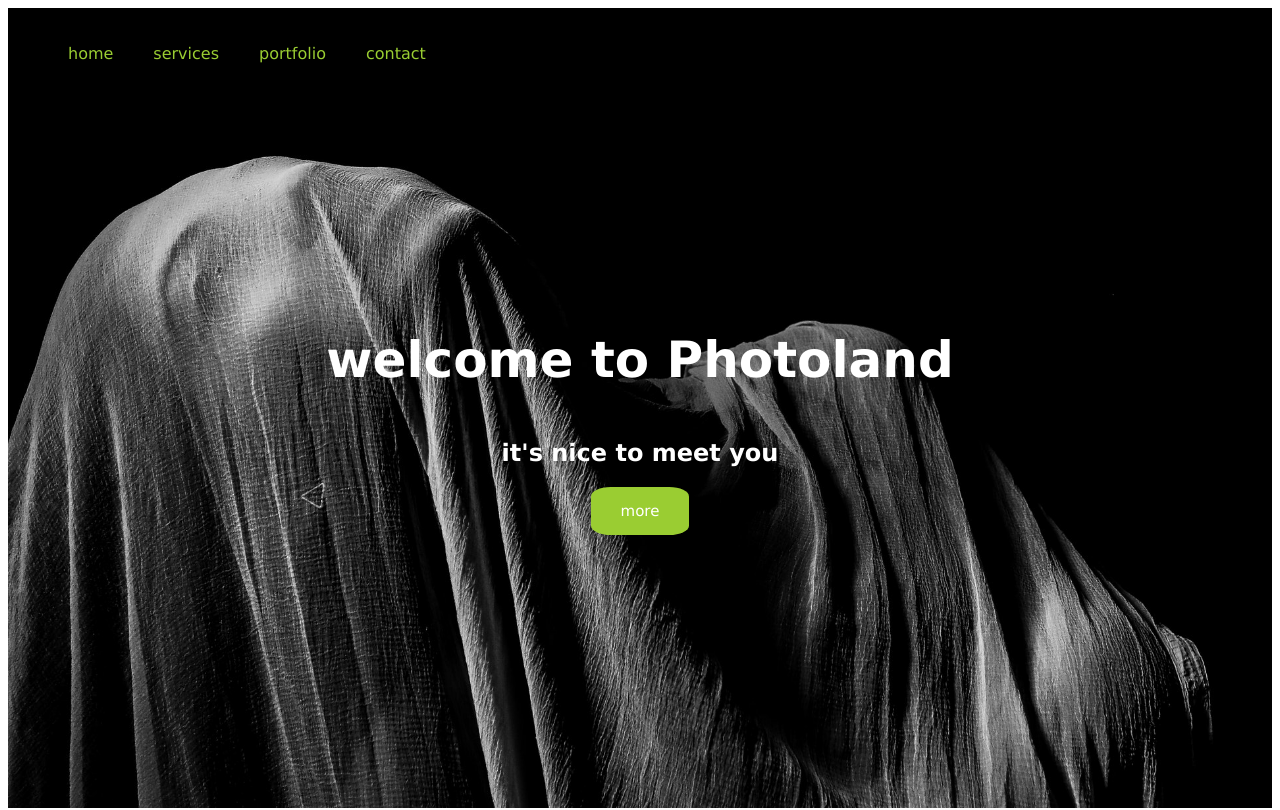
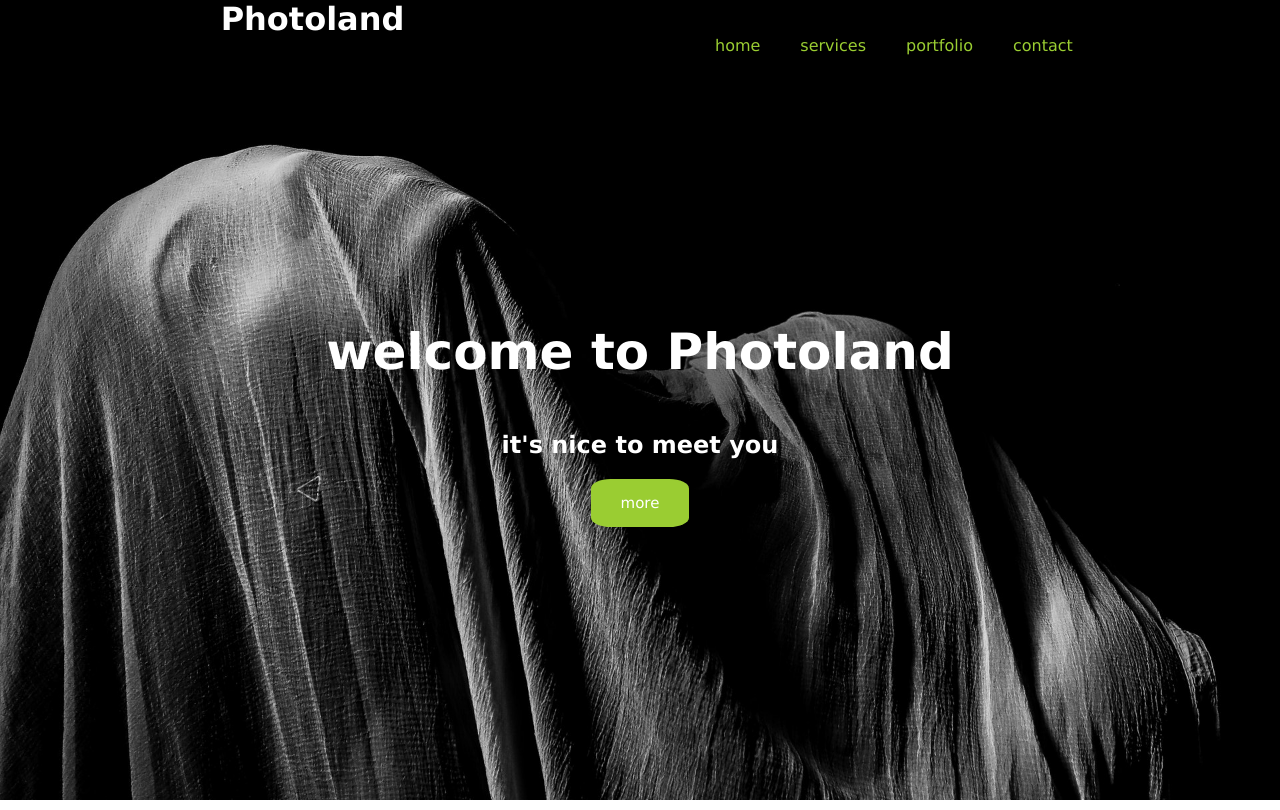
Before and after one commit to danign123/studio-project, a website: page index.html in a window 1280 px wide. Shown: the top 810 px of the page. Drawn offline with Linux system fonts and the light colour scheme.

Commit message:
fix navbar and brand

```diff
--- a/index.html
+++ b/index.html
@@ -16,7 +16,11 @@
 <body>
     <section class="header">
         <nav class="navbar">
-
+            <div class="row">
+                <div class="col-md-6">
+                    <a class="navbar-brand">Photoland</a>
+                </div>
+                <div class="col-md-6">
                     <div class="navbar-collapse">
                         <ul class="collapse">
                             <li>
@@ -32,6 +36,8 @@
                                 <a class="nav-link" href="#">contact</a>
                             </li>
                         </ul>
+                    </div>
+                </div>
             </div>
         </nav>
         <div class="header-box">
--- a/sass/style.scss
+++ b/sass/style.scss
@@ -5,6 +5,7 @@
 body {
   text-align: center;
   font-family:'Lucida Sans', 'Lucida Sans Regular', 'Lucida Grande', 'Lucida Sans Unicode', Geneva, Verdana, sans-serif;
+  margin: 0;
 }
 
 .container {
@@ -88,6 +89,10 @@ body {
   position: relative;
 }
 
+.navbar-brand {
+ padding: 0;
+}
+
 .navbar ul {
   list-style-type: none;
 }
@@ -101,6 +106,7 @@ body {
 
 .navbar .collapse  {
   display: flex;
+
 }
 
 .title {
```
Also changed, not shown: css/style.css, 1 other file. Lines whose indentation alone changed are shown as unchanged.
